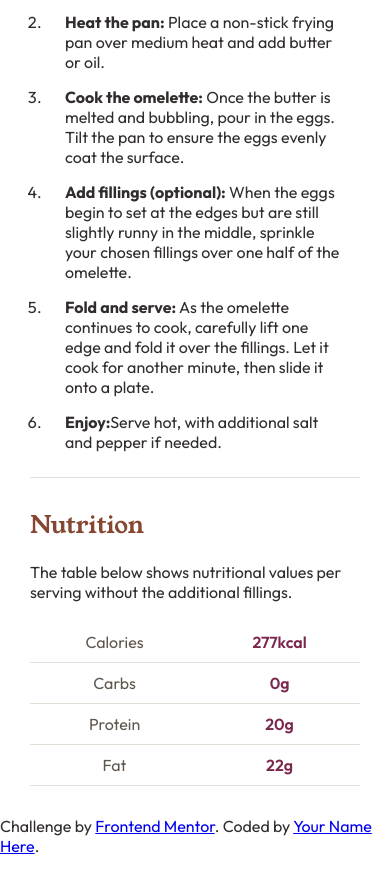
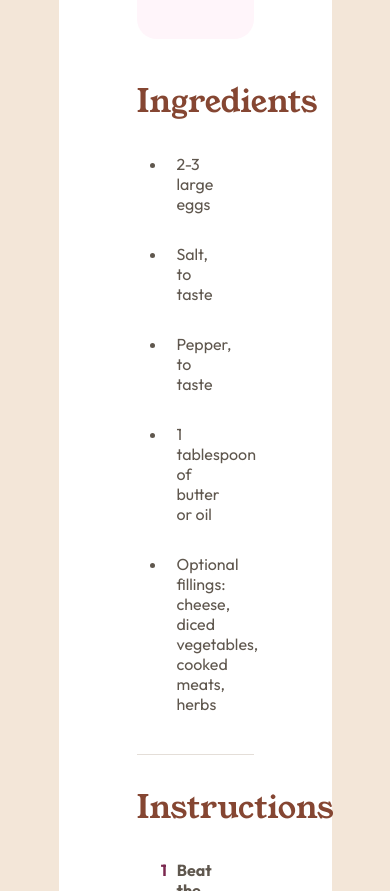
Before and after one commit to JaimeOsorioSalazar/Challenge5.io, a plain HTML site: page index.html in a window 390 px wide. Shown: the part 1109-2000 px from the top of the page. Before the commit the page ends 1965 px from the top, so only its background shows below. Drawn offline with Linux system fonts and the light colour scheme.

Commit message:
Media querry

```diff
--- a/index.html
+++ b/index.html
@@ -18,6 +18,7 @@
     rel="stylesheet">
 
   <link rel="stylesheet" href="./style/style.css">
+  <link rel="stylesheet" href="./style/media.css">
 
   <title>Frontend Mentor | Recipe page</title>
 
--- /dev/null
+++ b/style/media.css
@@ -0,0 +1,35 @@
+@media (width > 375px) {
+  body {
+    width: 70%;
+    margin: auto;
+    margin-top: 20px;
+    margin-bottom: 20px;
+    padding: 3rem;
+    display: flex;
+    flex-direction: column;
+    /* justify-content: center; */
+    /* align-items: center; */
+    background-color: white;
+    /* border: 2px solid black; */
+    border-radius: 30px;
+  }
+  body img {
+    border-radius: inherit;
+  }
+  h1 {
+    font-size: 3rem;
+  }
+  h2 {
+    font-size: 2rem;
+  }
+  section.division {
+    margin: 5px 30px;
+  }
+  li {
+    margin: 30px;
+  }
+  th {
+    padding: 15px 30px;
+    text-align: start;
+  }
+}
--- a/style/style.css
+++ b/style/style.css
@@ -29,16 +29,21 @@
     - Weights: 400, 600, 700
      */
 }
+HTML{
+  background-color: var(--Eggshell);
+}
 body {
-  color: var(--Dark_Charcoal);
+  color: var(--Wenge_Brown);
   font-size: 16px;
   font-family: "Outfit", sans-serif;
+
 }
 img {
   width: 100%;
 }
 h1 {
   margin: 30px;
+  color: var(--Dark_Charcoal);
   font-family: "Young Serif", serif;
 }
 h2 {
@@ -63,13 +68,27 @@ body > section > div.list > div.titleList {
   font-weight: 600;
   color: var(--Dark_Raspberry);
 }
-ol{
-  /* list-style: none; */
+ol {
+  list-style: none;
+  margin: px;
+}
+section.border li::before {
+  content: counter(li);
+  color: var(--Dark_Raspberry);
+  font-weight: 700;
+  display: inline-block;
+  width: 1em;
+  margin-left: -1.6em;
+  margin-right: 0.4em;
+  text-align: right;
+  direction: rtl;
+  /* margin-right:px; */
+  /* padding: 10px; */
 }
 li {
-  margin: 15px;
-
-  padding-left: 20px;
+  margin: 10px;
+  counter-increment: li;
+  padding-left: 10px;
 }
 section.border {
   padding: 30px 0;
@@ -77,23 +96,30 @@ section.border {
   border-top: 1px solid var(--Light_Grey);
   border-bottom: 1px solid var(--Light_Grey);
 }
-section>p.pNutrition{
-margin-top: 20px;
-margin-bottom: 20px;
+section > p.pNutrition {
+  margin-top: 20px;
+  margin-bottom: 20px;
 }
-table{
+table {
   /* margin: 20px; */
   border-collapse: collapse;
   width: 100%;
   /* border: 1px solid red ; */
 }
-th, tr{
+th,
+tr {
   font-weight: 400;
   color: var(--Wenge_Brown);
   padding: 10px;
-  border-bottom:1px solid var(--Light_Grey) ;
+  border-bottom: 1px solid var(--Light_Grey);
 }
-th.value{
+th, tr:last-child{
+  border: none;
+}
+th.value {
   font-weight: 600;
   color: var(--Dark_Raspberry);
 }
+div[class="attribution"]{
+  display: none;
+}
```
